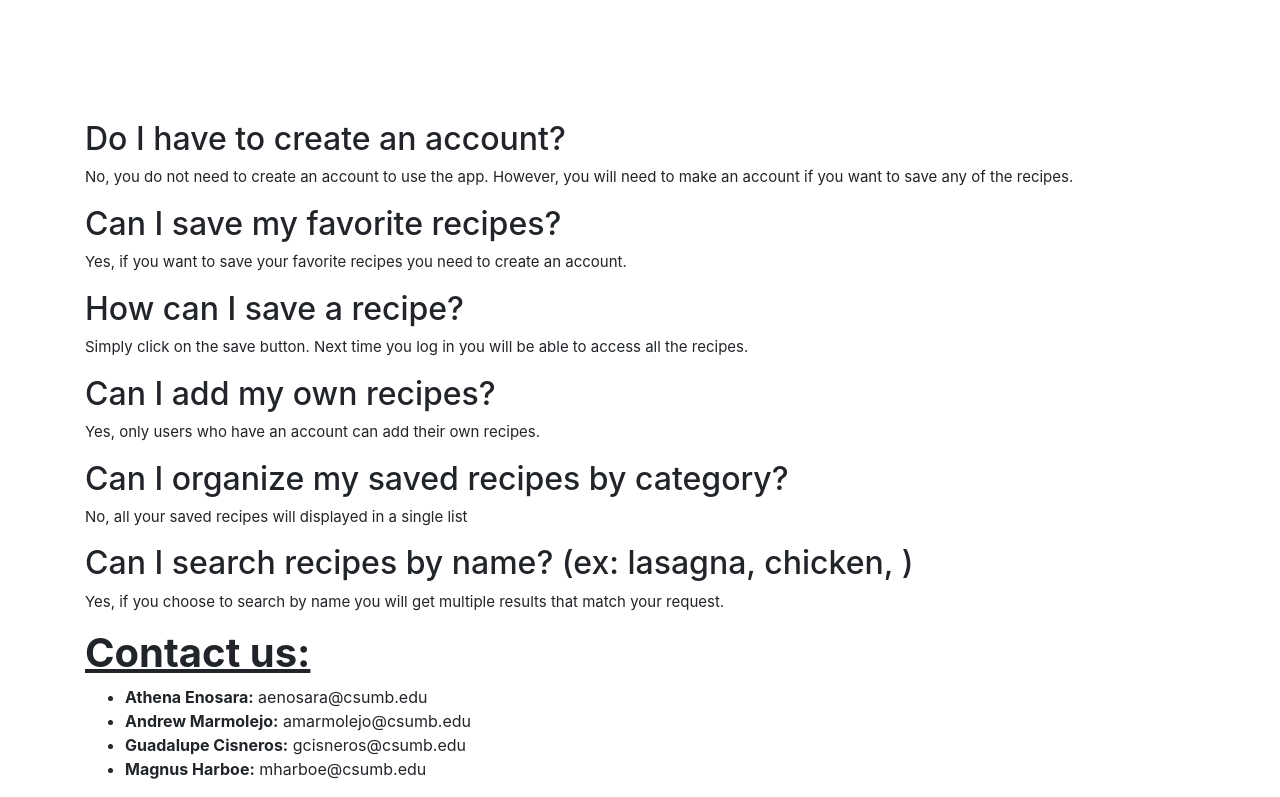
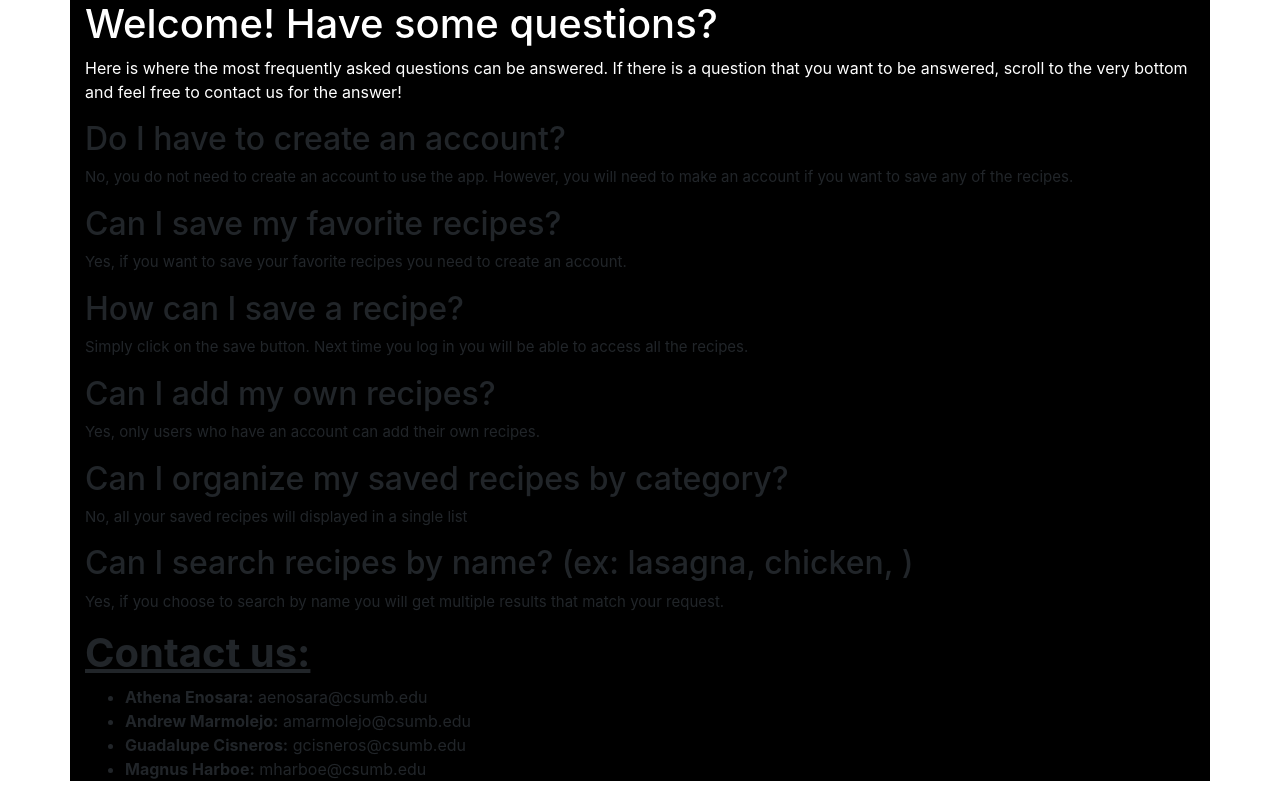
Before and after one commit to enos2328/cst205-project, a Flask app: page /faq in a window 1280 px wide. Shown: the part 56-853 px from the top of the page. Run offline with Flask 2, Linux system fonts and the light colour scheme; some libraries are stand-ins or nearby versions.

Commit message:
Update faq.html

```diff
--- a/templates/faq.html
+++ b/templates/faq.html
@@ -64,7 +64,7 @@
 			<!-- END OF NAVIGATION BAR -->
 
 			<!-- PAGE CONTENT -->
-      <div class="container">
+      <div class="container background-black">
 
 				<!--PAGE HEADER-->
 				<div id="sub-header">
```
